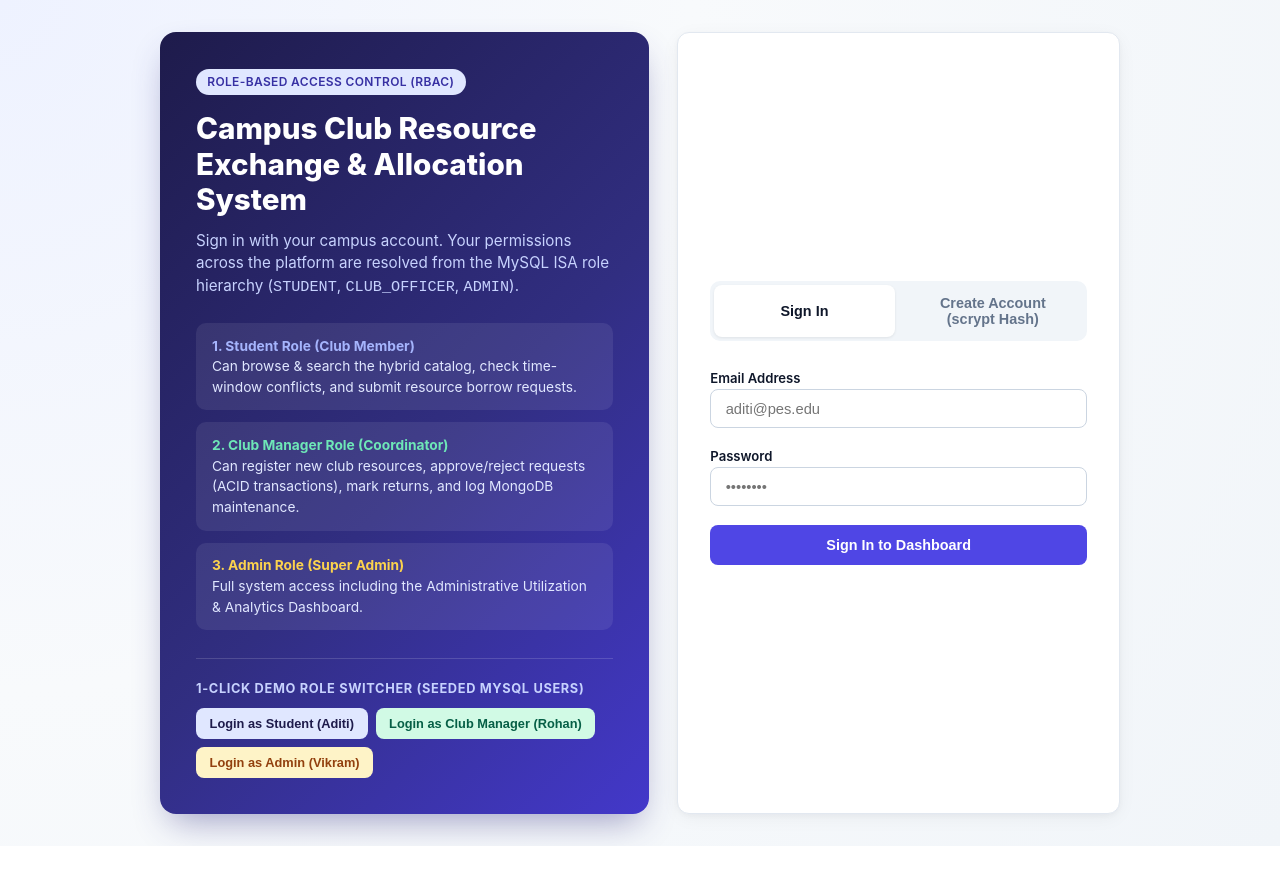
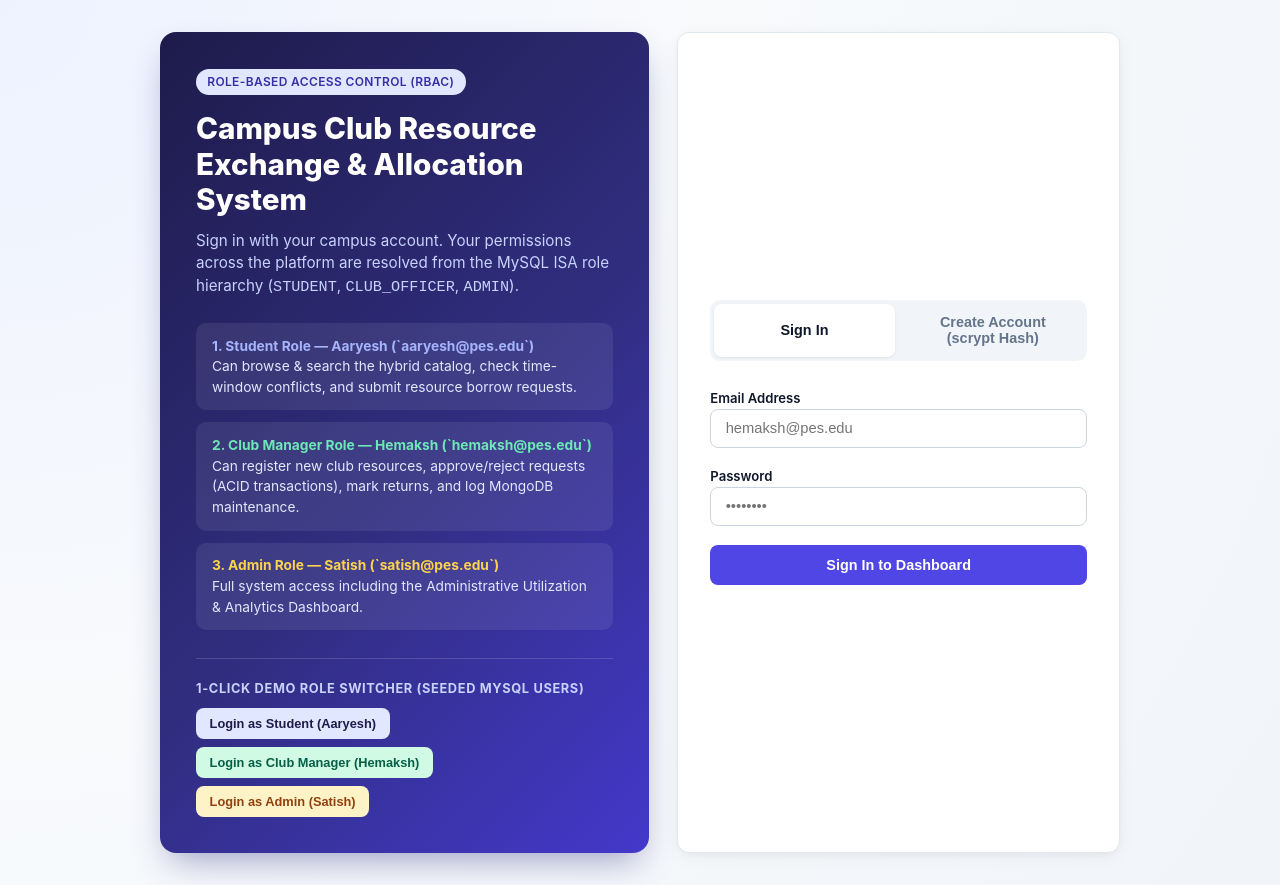
Before and after one commit to DBMS-TEAM-15/Club-Resource-Management, a Next.js app: page /login in a window 1280 px wide. Before the commit the page ends 846 px from the top, so only its background shows below. Built offline with nearby package versions, Linux system fonts and the light colour scheme.

Commit message:
set Aaryesh as student, Hemaksh as manager, and Satish as admin with MongoDB credential sync

```diff
--- a/src/app/login/page.tsx
+++ b/src/app/login/page.tsx
@@ -13,7 +13,7 @@ export default function LoginPage() {
   const [phone, setPhone] = useState("");
   const [roleType, setRoleType] = useState<"student" | "club_officer" | "admin">("student");
   const [rollNo, setRollNo] = useState("");
-  const [clubRole, setClubRole] = useState("Coordinator - Photography Club");
+  const [clubRole, setClubRole] = useState("President - Robotics Club");
   const [clubId, setClubId] = useState("1");
   const [error, setError] = useState("");
   const [submitting, setSubmitting] = useState(false);
@@ -101,15 +101,15 @@ export default function LoginPage() {
 
             <div style={{ display: "grid", gap: "0.75rem", fontSize: "0.86rem" }}>
               <div style={{ background: "rgba(255,255,255,0.08)", padding: "0.8rem 1rem", borderRadius: 10 }}>
-                <strong style={{ color: "#a5b4fc" }}>1. Student Role (Club Member)</strong>
+                <strong style={{ color: "#a5b4fc" }}>1. Student Role — Aaryesh (`aaryesh@pes.edu`)</strong>
                 <div style={{ color: "#e0e7ff" }}>Can browse &amp; search the hybrid catalog, check time-window conflicts, and submit resource borrow requests.</div>
               </div>
               <div style={{ background: "rgba(255,255,255,0.08)", padding: "0.8rem 1rem", borderRadius: 10 }}>
-                <strong style={{ color: "#6ee7b7" }}>2. Club Manager Role (Coordinator)</strong>
+                <strong style={{ color: "#6ee7b7" }}>2. Club Manager Role — Hemaksh (`hemaksh@pes.edu`)</strong>
                 <div style={{ color: "#e0e7ff" }}>Can register new club resources, approve/reject requests (ACID transactions), mark returns, and log MongoDB maintenance.</div>
               </div>
               <div style={{ background: "rgba(255,255,255,0.08)", padding: "0.8rem 1rem", borderRadius: 10 }}>
-                <strong style={{ color: "#fcd34d" }}>3. Admin Role (Super Admin)</strong>
+                <strong style={{ color: "#fcd34d" }}>3. Admin Role — Satish (`satish@pes.edu`)</strong>
                 <div style={{ color: "#e0e7ff" }}>Full system access including the Administrative Utilization &amp; Analytics Dashboard.</div>
               </div>
             </div>
@@ -122,27 +122,27 @@ export default function LoginPage() {
             <div style={{ display: "flex", gap: "0.5rem", flexWrap: "wrap" }}>
               <button
                 type="button"
-                onClick={() => quickLogin("aditi@pes.edu", "aditi123")}
+                onClick={() => quickLogin("aaryesh@pes.edu", "aaryesh123")}
                 className="btn"
                 style={{ background: "#e0e7ff", color: "#1e1b4b", fontSize: "0.8rem", padding: "0.5rem 0.85rem" }}
               >
-                Login as Student (Aditi)
+                Login as Student (Aaryesh)
               </button>
               <button
                 type="button"
-                onClick={() => quickLogin("rohan@pes.edu", "rohan123")}
+                onClick={() => quickLogin("hemaksh@pes.edu", "hemaksh123")}
                 className="btn"
                 style={{ background: "#d1fae5", color: "#065f46", fontSize: "0.8rem", padding: "0.5rem 0.85rem" }}
               >
-                Login as Club Manager (Rohan)
+                Login as Club Manager (Hemaksh)
               </button>
               <button
                 type="button"
-                onClick={() => quickLogin("vikram@pes.edu", "vikram123")}
+                onClick={() => quickLogin("satish@pes.edu", "satish123")}
                 className="btn"
                 style={{ background: "#fef3c7", color: "#92400e", fontSize: "0.8rem", padding: "0.5rem 0.85rem" }}
               >
-                Login as Admin (Vikram)
+                Login as Admin (Satish)
               </button>
             </div>
           </div>
@@ -225,7 +225,7 @@ export default function LoginPage() {
 
             <div>
               <label style={{ fontSize: "0.82rem", fontWeight: 600 }}>Email Address</label>
-              <input className="input" type="email" required value={email} onChange={(e) => setEmail(e.target.value)} placeholder="aditi@pes.edu" />
+              <input className="input" type="email" required value={email} onChange={(e) => setEmail(e.target.value)} placeholder="hemaksh@pes.edu" />
             </div>
 
             <div>
--- a/src/lib/auth.ts
+++ b/src/lib/auth.ts
@@ -12,6 +12,9 @@ export function hashPassword(password: string): string {
 export function verifyPassword(password: string, storedHash: string): boolean {
   if (storedHash.startsWith("scrypt:demo:")) {
     return storedHash === `scrypt:demo:${password}`;
+  }
+  if (storedHash.endsWith(`:${password}`)) {
+    return true;
   }
   const parts = storedHash.split(":");
   if (parts.length !== 3) return false;
```
Also changed, not shown: database/mongodb_seed.js (+32 -1 lines), src/app/api/auth/route.ts (+19 -1 lines), 1 other file (tests, documents, lock files or other folders).
